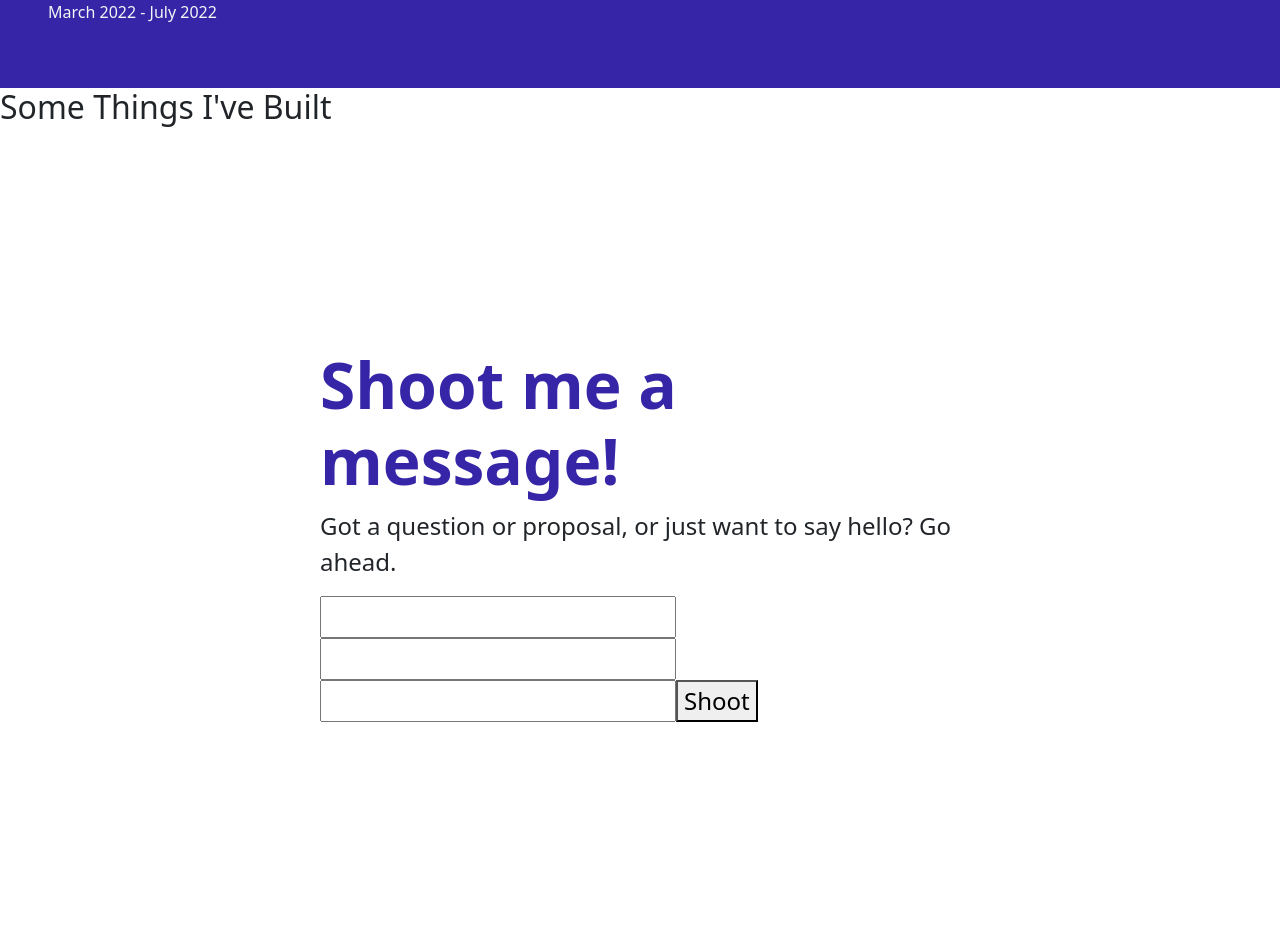
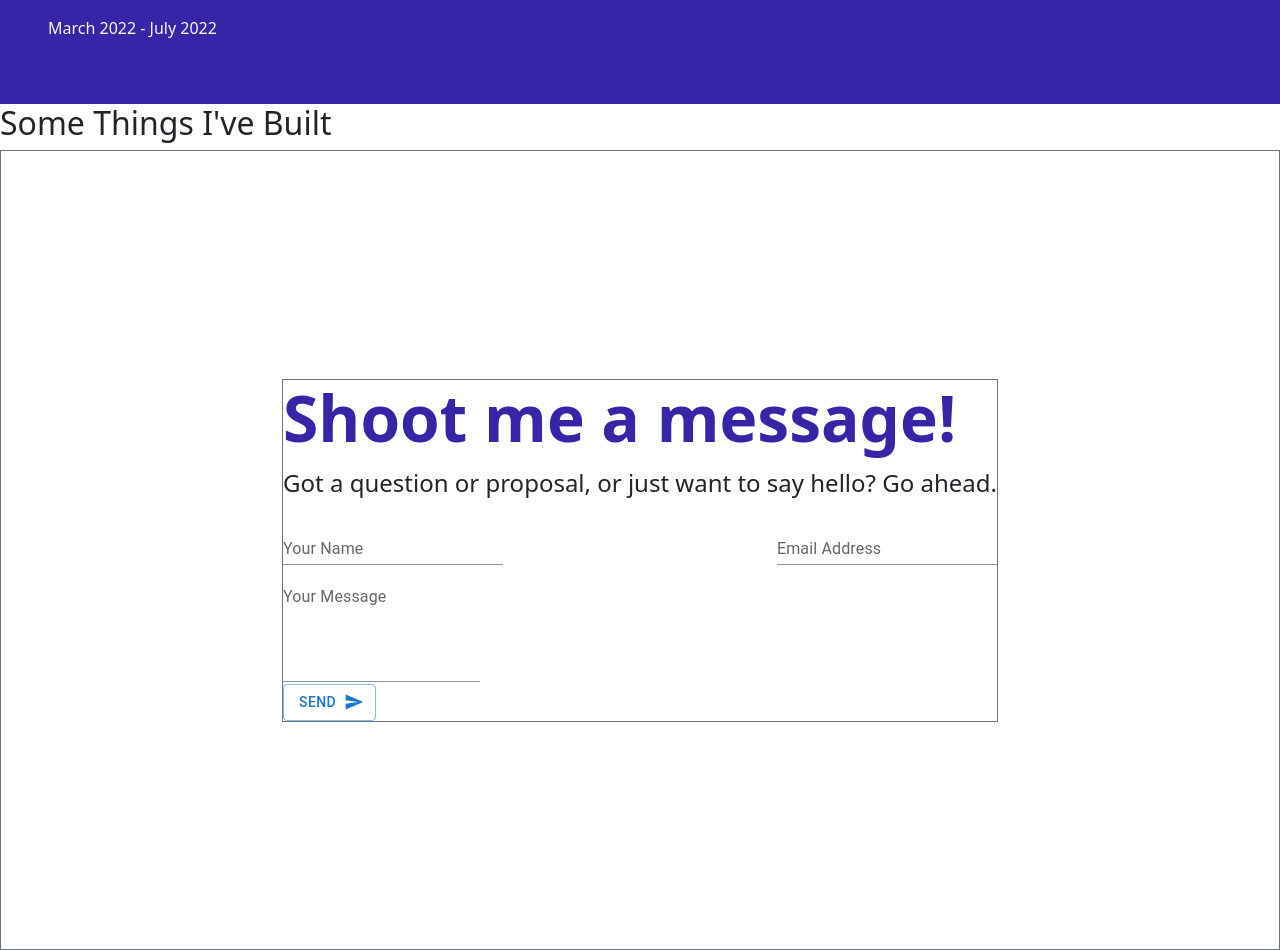
Before and after one commit to michaelvarga/portfolio-2, a React (Create React App) app: page / in a window 1280 px wide. Shown: the part 2480-3430 px from the top of the page. Built offline with nearby package versions, Linux system fonts and the light colour scheme.

Commit message:
Added material UI components to the contact section

```diff
--- a/package.json
+++ b/package.json
@@ -3,6 +3,10 @@
   "version": "0.1.0",
   "private": true,
   "dependencies": {
+    "@emotion/react": "^11.10.5",
+    "@emotion/styled": "^11.10.5",
+    "@mui/icons-material": "^5.11.0",
+    "@mui/material": "^5.11.3",
     "@testing-library/jest-dom": "^5.16.5",
     "@testing-library/react": "^13.4.0",
     "@testing-library/user-event": "^13.5.0",
--- a/src/Components/About/index.js
+++ b/src/Components/About/index.js
@@ -11,7 +11,7 @@ const About = () => {
           Hello! My name is Mike and I enjoy building things for the web. My interest in programming started back in 2009 when I learned to hack my favorite computer game, Microsoft Flight Simulator, and fly customized airplanes.
         </p>
         <p>
-          Fast-forward to today, and I've had the privilege of developing software at <a href="https://www.accenture.com/" target="_blank" rel="noreferrer">a huge consulting firm</a> that has had a massive impact on a federal client. I recently left that firm to join a <a href="https://www.fullstackacademy.com/" target="_blank" rel="noreferrer">web development bootcamp</a> to learn a new tech stack and change industries.
+          Fast-forward to today, and I've had the privilege of developing software at <a href="https://www.accenture.com/" target="_blank" rel="noreferrer">a large consulting firm</a> that has had a massive operational impact on a federal client. I recently left that firm to join a <a href="https://www.fullstackacademy.com/" target="_blank" rel="noreferrer">web development bootcamp</a> to learn a new tech stack and change industries.
         </p>
       </div>
       <div className="col-md-6 d-flex flex-column justify-content-lg-end about-bg-right p-5 my-5">
--- a/src/Components/Contact/index.js
+++ b/src/Components/Contact/index.js
@@ -1,5 +1,8 @@
 import React, { useState } from "react";
 import "./index.scss";
+import { TextField, Button, IconButton } from "@mui/material";
+import { Grid } from "@mui/material";
+import SendIcon from "@mui/icons-material/Send";
 
 const Contact = () => {
   const [name, setName] = useState("");
@@ -7,27 +10,49 @@ const Contact = () => {
   const [message, setMessage] = useState("");
 
   return (
-    <div className="fluid-container min-vh-100 d-flex align-items-center justify-content-center contact w-100">
-      <div className="w-50">
+    <div className="fluid-container min-vh-100 d-flex align-items-center justify-content-center contact w-100 border border-secondary">
+      <div className="border border-secondary">
         <h2>Shoot me a message!</h2>
         <p>Got a question or proposal, or just want to say hello? Go ahead.</p>
-        <div>
-          <input
+        <form className="d-flex flex-column">
+          <div className="d-flex justify-content-between">
+            <TextField
               name="name"
               value={name}
+              label="Your Name"
+              type="text"
+              variant="standard"
+              placeholder="Enter your name"
               onChange={(e) => setName(e.target.value)}
             />
-          <input
+            <TextField
               name="email"
               value={email}
+              label="Email Address"
+              type="email"
+              variant="standard"
+              placeholder="Enter your email address"
               onChange={(e) => setEmail(e.target.value)}
             />
-          <input
+          </div>
+          <div>
+            <TextField
               name="message"
               value={message}
+              label="Your Message"
+              type="text"
+              variant="standard"
+              placeholder="Hi, we are looking for a developer for a product at Company X. When can you hop on a call to discuss this?"
+              multiline
+              rows={4}
               onChange={(e) => setMessage(e.target.value)}
             />
-          <button>Shoot</button>
+          </div>
+        </form>
+        <div>
+          <Button variant="outlined" endIcon={<SendIcon />}>
+            Send
+          </Button>
         </div>
       </div>
     </div>
```
Also changed, not shown: 1 other file (tests, documents, lock files or other folders). Lines whose indentation alone changed are shown as unchanged.
